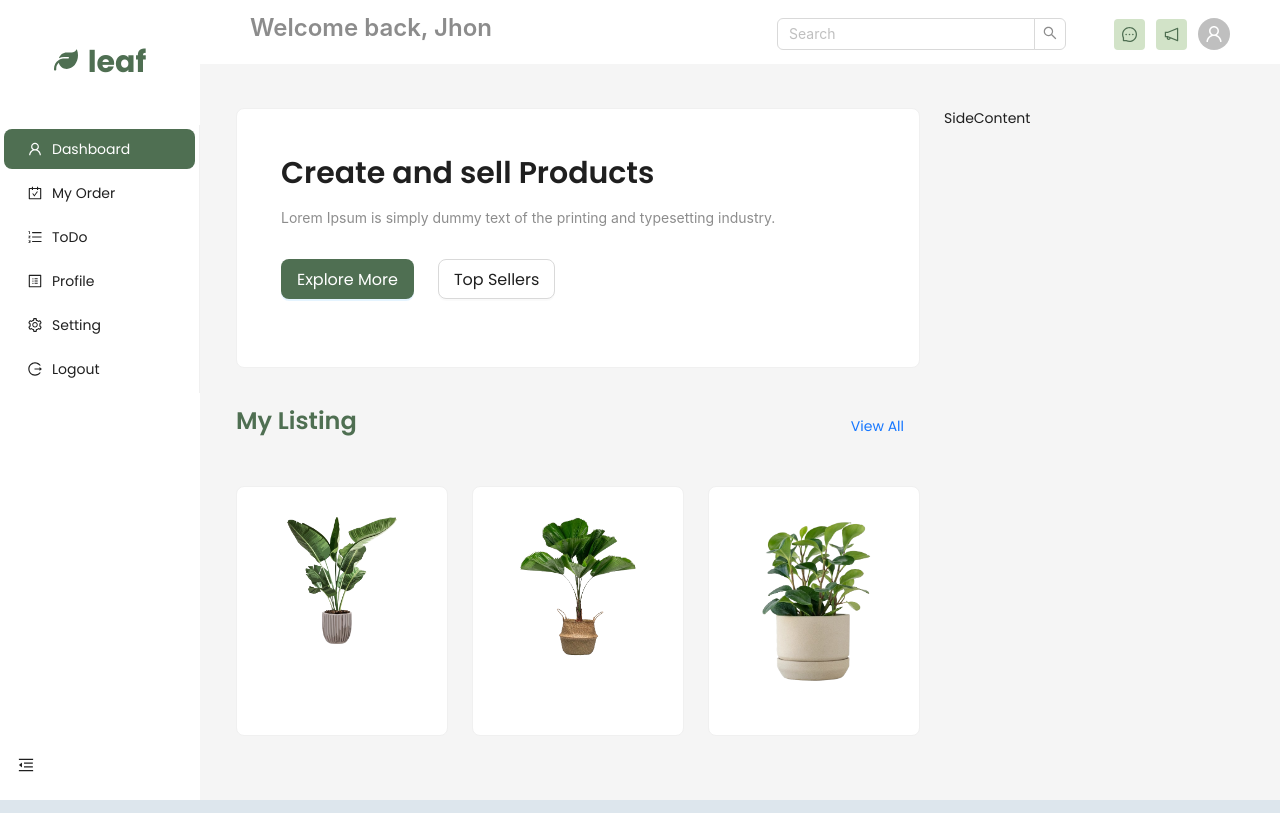
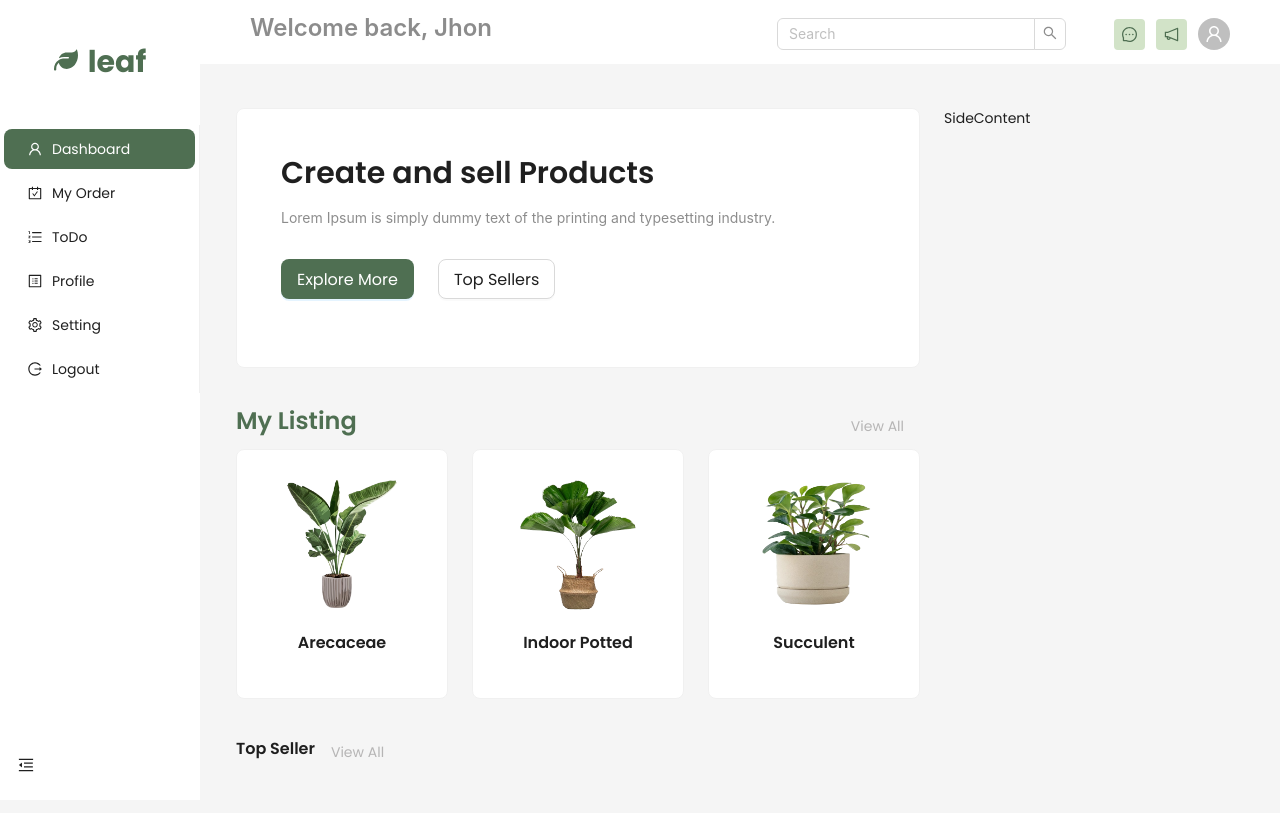
Before and after one commit to adrianstroescu/ReactJsTest, a React (Vite) app: page / in a window 1280 px wide. Built offline with nearby package versions, Linux system fonts and the light colour scheme.

Commit message:
march 6 part 3

```diff
--- a/src/App.css
+++ b/src/App.css
@@ -92,7 +92,7 @@
   color: #d2e3c8 !important;
 }
 
-.grey--color {
+.gray--color {
   color: rgb(182,181,181) !important;
 
 }
@@ -103,3 +103,7 @@ flex: 1;
 height: 250px;
 text-align: center;
 }
+
+.top-seller {
+
+}
--- a/src/components/MainContent.jsx
+++ b/src/components/MainContent.jsx
@@ -2,6 +2,7 @@ import { Flex } from 'antd';
 import React from 'react'
 import Banner from './Banner';
 import ProductsLists from './ProductsLists';
+import SellerLists from './SellerLists';
 
 const MainContent = () => {
   return (
@@ -9,6 +10,7 @@ const MainContent = () => {
         <Flex vertical gap="2.3rem">
             <Banner />
             <ProductsLists />
+            <SellerLists />
         </Flex>
     </div>
   )
--- a/src/components/ProductsLists.jsx
+++ b/src/components/ProductsLists.jsx
@@ -6,12 +6,12 @@ import React from 'react'
 const {Meta} = Card;
 const ProductsLists = () => {
   return (
-    <>
+    <div>
     <Flex align='center' justify='space-between'>
         <Typography.Title level={3}strong className='primary--color' >
             My Listing
         </Typography.Title>
-        <Button type='link' className='gray--color'>
+        <Button type="link" className="gray--color">
             View All
         </Button>
 
@@ -20,12 +20,13 @@ const ProductsLists = () => {
     <Flex align='center' gap="large">
         {plantData.map((plant) => (
             <Card key={plant.id} hoverable className='plant-card'>
-                <Image src={plant.picture} style={{width: '130px'}} />
+                <Image src={plant.picture} style={{width: '130px', height: '140px'}} />
+                <Meta title={plant.name} style={{marginTop: '1rem'}}/>
             </Card>
         ))}
 
     </Flex>
-    </>
+    </div>
   )
 }
 
--- /dev/null
+++ b/src/components/SellerLists.jsx
@@ -0,0 +1,17 @@
+import { Flex, Typography, Button } from 'antd';
+import React from 'react'
+
+function SellerLists() {
+  return (
+    <Flex align='center' justify='space-between' gap='large'>
+        <Flex gap='small' className='top-seller'>
+            <Flex align='center' justify='space-between'>
+            <Typography.Title level={5} strong className='primay--color'>Top Seller</Typography.Title>
+            <Button type='link' className='gray--color'>View All</Button>
+            </Flex>
+        </Flex>
+    </Flex>
+  )
+}
+
+export default SellerLists;
```
